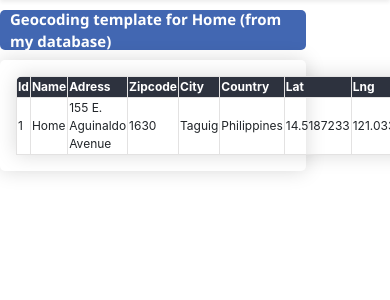
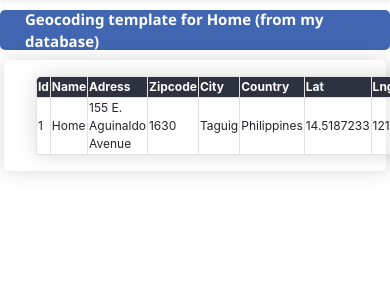
Before and after one commit to alvin-andrada/CSCI-42-Project, a Django app: page /geocoding/1 in a window 390 px wide; the page is wider, and only the part inside the window is pictured. Shown: the part 56-356 px from the top of that part. Run offline with Django 5.2, Linux system fonts and the light colour scheme; data comes from the database, SQL or seed files in the repository; some libraries are stand-ins or nearby versions.

Commit message:
Added container classes to most tabs
this is for alignment with our prototype design and to be more responsive on mobile

```diff
--- a/project_content/static/project_content/main.css
+++ b/project_content/static/project_content/main.css
@@ -104,7 +104,8 @@ form{
 .linkholder{
     box-shadow: 0 0 20px rgba(0, 0, 0, .15);
     flex-direction: column;
-
+    padding-left: 16px;
+    padding-right: 16px;
 }
 
 
--- a/project_content/templates/project_content/distance.html
+++ b/project_content/templates/project_content/distance.html
@@ -2,7 +2,7 @@
 {% load crispy_forms_tags %}
 {% block content %}
 
-<div class="pageholder">
+<div class="pageholder container">
     <div class="titleholder">
 
         <div class="title"> Google Maps Distance API </div>
--- a/project_content/templates/project_content/geocoding.html
+++ b/project_content/templates/project_content/geocoding.html
@@ -2,15 +2,15 @@
 
 {% block content %}
 
-<div class="pageholder">
-    <div class="titleholder">
+<div class="pageholder" style="width: 100%;">
+    <div class="titleholder container">
 
         <div class="title"> Geocoding template for {{location.name}} ({{label}})</div>
 
     </div>
 
 
-    <div class="linkholder">
+    <div class="linkholder" style="margin-left: auto; margin-right: auto;">
             <table id="ourtable3" class="myTable m-3">
                 <thead>
                     <tr>
--- a/project_content/templates/project_content/home.html
+++ b/project_content/templates/project_content/home.html
@@ -1,7 +1,7 @@
 {% extends 'project_content/base.html' %}
 {% block content %}
 
-<div class="pageholder">
+<div class="pageholder container">
     <div class="titleholder">
 
         <div class="title"> Google Maps API Data </div>
--- a/project_content/templates/project_content/login.html
+++ b/project_content/templates/project_content/login.html
@@ -12,7 +12,7 @@
 {% endblock %}
 
 {% block content %}
-  <div class="mb-3">
+  <div class="mb-3 container">
     <form method="POST" autocomplete="off">
 
         {% csrf_token %}
--- a/project_content/templates/project_content/map.html
+++ b/project_content/templates/project_content/map.html
@@ -45,7 +45,7 @@
 
 </script>
 
-<div class="pageholder">
+<div class="pageholder container">
     <div class="titleholder">
 
         <div class="title"> Google Maps API Displaying Markers on the Map </div>
--- a/project_content/templates/project_content/route_create.html
+++ b/project_content/templates/project_content/route_create.html
@@ -2,7 +2,7 @@
 {% load crispy_forms_tags %}
 {% block content %}
 
-<div class="pageholder">
+<div class="pageholder container">
     <div class="titleholder">
 
         <div class="title"> Routes Form </div>
```
Also changed, not shown: project_content/templates/project_content/profile.html (+5 -3 lines).
